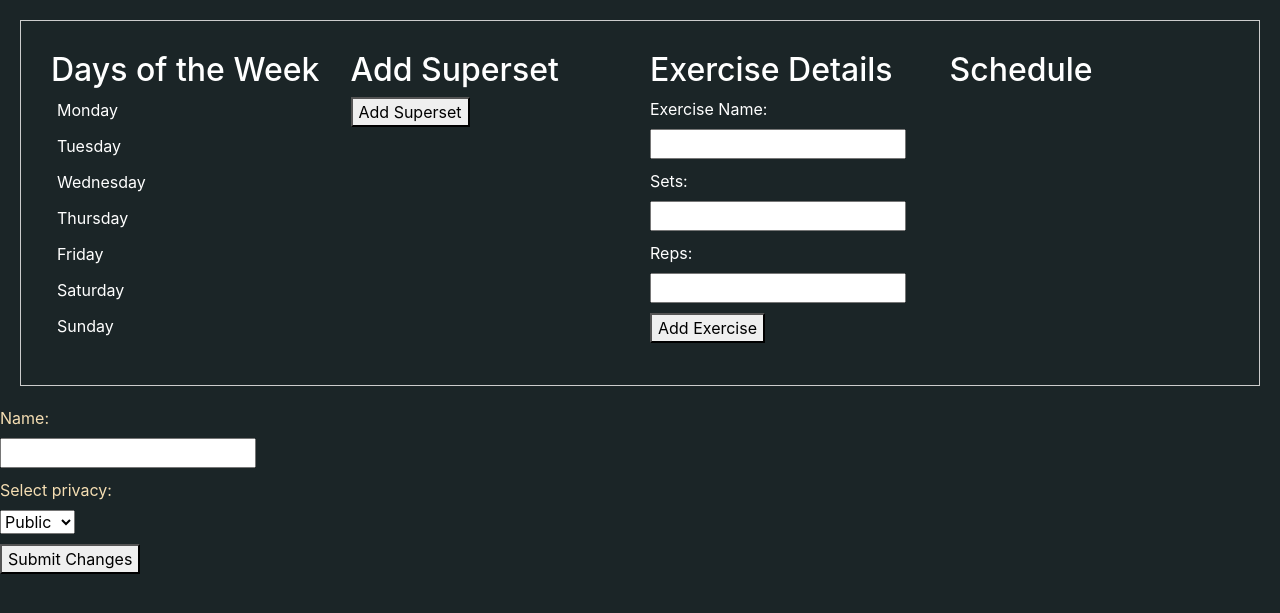
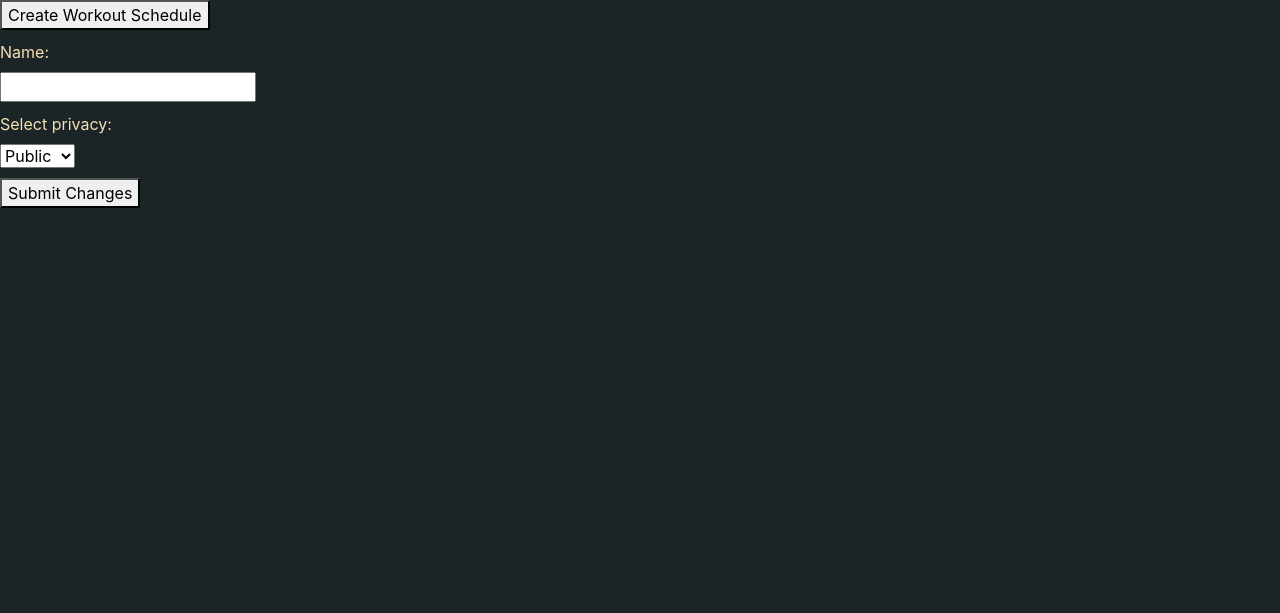
Before and after one commit to bahaaaldin214/hackathon23, a Flask app: page /manageworkout/ in a window 1280 px wide. Shown: the part 64-677 px from the top of the page. Run offline with Flask 3, Linux system fonts and the light colour scheme.

Commit message:
workoutsButton

```diff
--- a/static/workoutManager.js
+++ b/static/workoutManager.js
@@ -1,10 +1,10 @@
 // JavaScript code for adding and displaying supersets and exercises
 import { postData } from "./modules/getData.js";
 
-const scheduleContainer = document.getElementById('schedule-container');
+const scheduleContainer = document.getElementById('schedule-container2');
 const days = document.querySelectorAll(".day-button")
 const supersetList = document.getElementById('superset-list');
-const [addSupersetE, addExerciseE] = ["addSuperset", "addExercise"].map(e => document.getElementById(e))
+const [addSupersetE, addExerciseE, toggleScheduleE] = ["addSuperset", "addExercise", "toggleSchedule"].map(e => document.getElementById(e))
 const scheduleSubmitButton = document.querySelector("#submit");
 const exerciseNameBox = document.getElementById("exercise-name");
 const exerciseSetBox = document.getElementById("sets");
@@ -114,6 +114,12 @@ function updateTable() {
                  </tbody>
              `;
         scheduleContainer.appendChild(table);
+
+        // Show the schedule container
+        // scheduleContainer.style.display = 'block';
+    } else {
+        // Hide the schedule container
+        // scheduleContainer.style.display = 'none';
     }
 }
 
@@ -138,6 +144,15 @@ function updateSupersetList() {
     }
 }
 
+// function toggleSchedule() {
+//     if (scheduleContainer.style.display === 'block') {
+//         scheduleContainer.style.display = 'none';
+//     } else {
+        scheduleContainer.style.display = 'block';
+//     }
+// }
+// toggleScheduleE.onclick = toggleSchedule;
+
 scheduleSubmitButton.addEventListener("click", () => {
     console.log("workout submitted");
     postData("/scheduleData", {
--- a/templates/manageWorkout.html
+++ b/templates/manageWorkout.html
@@ -11,7 +11,7 @@
     <style>
         /* Add your CSS styling here */
         .schedule-container {
-            display: flex;
+            display: none;
             flex-direction: row;
             margin: 20px;
             padding: 20px;
@@ -71,7 +71,9 @@
         </div>
     </nav>
 
-    <div class="schedule-container">
+    <button id="toggleSchedule">Create Workout Schedule</button>
+
+    <div class="schedule-container" id="schedule-container">
         <div class="column">
             <h2>Days of the Week</h2>
             <ul>
@@ -101,9 +103,10 @@
         </div>
         <div class="column">
             <h2>Schedule</h2>
-            <div id="schedule-container"></div>
+            <div id="schedule-container2"></div>
         </div>
     </div>
+
     <label for="name">Name:</label>
     <input  id="name" required>
     <label for="privacy">Select privacy:</label>
```
Also changed, not shown: data/public/workouts/.json.
